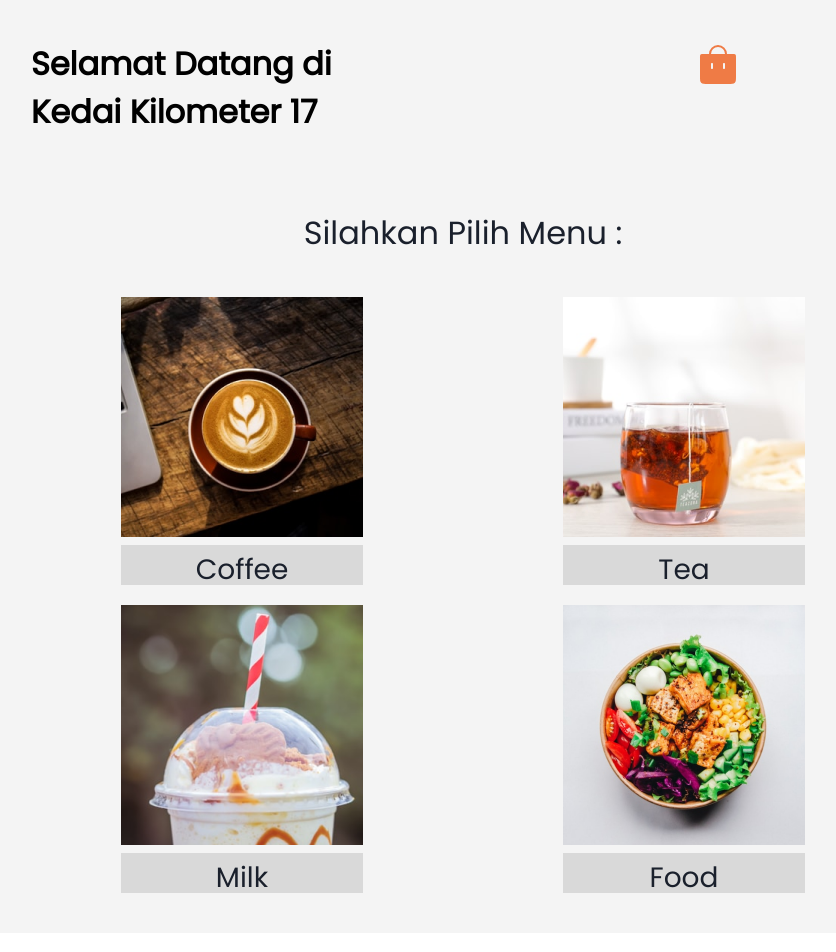
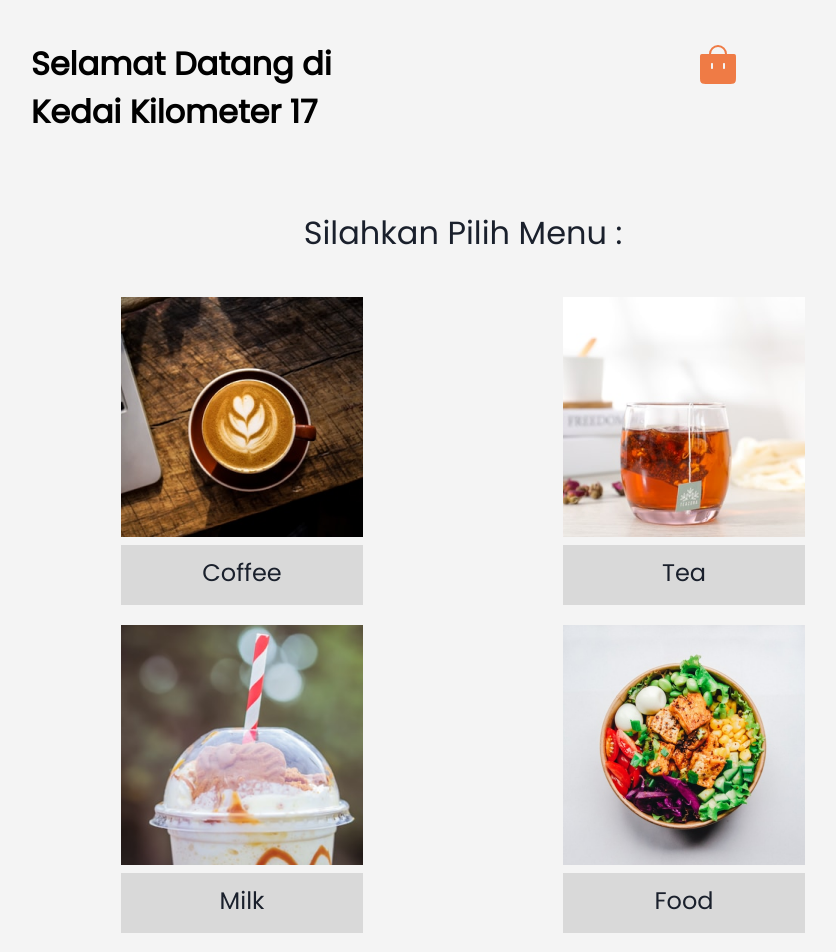
Before and after one commit to Yassar021/kedai-app, a Next.js app: page / in a window 1280 px wide. Shown: the top 952 px of the page, without its empty margins (177-1013 px from the left). Built offline with nearby package versions, Linux system fonts and the light colour scheme.

Commit message:
listMenuDone

```diff
--- a/components/HomeUser.jsx
+++ b/components/HomeUser.jsx
@@ -24,12 +24,12 @@ const HomeUser = () => {
                 </Center>
 
                 <SimpleGrid columns={{base:1,md:2}} spacing='20px'>
-                    <Link href='#' _active={{textDecoration:'none'}}>
+                    <Link href='/ListMenusUser' _active={{textDecoration:'none'}}>
                         <VStack>
                             <Image w='242px' h='240px'  src="/coffee.png" alt='Coffee' />
-                            <Box mt='0px !important' w='242px' h='40px' bgColor='#D9D9D9'>
+                            <Box mt='0px !important' w='242px' h='60px' bgColor='#D9D9D9'>
                                 <Center>
-                                    <Text mt='4px' fontSize={{base:'18px',lg:'28px'}}>Coffee</Text>
+                                    <Text mt='10px' fontSize={{base:'18px',lg:'24px'}}>Coffee</Text>
                                 </Center>
                             </Box>
                         </VStack>
@@ -37,9 +37,9 @@ const HomeUser = () => {
                     <Link href='#' _active={{textDecoration:'none'}}>
                         <VStack>
                             <Image w='242px' h='240px'  src="/tea.png" alt='Tea' />
-                            <Box mt='0px !important' w='242px' h='40px' bgColor='#D9D9D9'>
+                            <Box mt='0px !important' w='242px' h='60px' bgColor='#D9D9D9'>
                                 <Center>
-                                    <Text mt='4px' fontSize={{base:'18px',lg:'28px'}}>Tea</Text>
+                                    <Text mt='10px' fontSize={{base:'18px',lg:'24px'}}>Tea</Text>
                                 </Center>
                             </Box>
                         </VStack>
@@ -47,9 +47,9 @@ const HomeUser = () => {
                     <Link href='#' _active={{textDecoration:'none'}}>
                         <VStack>
                             <Image w='242px' h='240px'  src="/milkshake.png" alt='Milk' />
-                            <Box mt='0px !important' w='242px' h='40px' bgColor='#D9D9D9'>
+                            <Box mt='0px !important' w='242px' h='60px' bgColor='#D9D9D9'>
                                 <Center>
-                                    <Text mt='4px' fontSize={{base:'18px',lg:'28px'}}>Milk</Text>
+                                    <Text mt='10px' fontSize={{base:'18px',lg:'24px'}}>Milk</Text>
                                 </Center>
                             </Box>
                         </VStack>
@@ -57,9 +57,9 @@ const HomeUser = () => {
                     <Link href='#' _active={{textDecoration:'none'}}>
                         <VStack>
                             <Image w='242px' h='240px'  src="/food.png" alt='Food' />
-                            <Box mt='0px !important' w='242px' h='40px' bgColor='#D9D9D9'>
+                            <Box mt='0px !important' w='242px' h='60px' bgColor='#D9D9D9'>
                                 <Center>
-                                    <Text mt='4px' fontSize={{base:'18px',lg:'28px'}}>Food</Text>
+                                    <Text mt='10px' fontSize={{base:'18px',lg:'24px'}}>Food</Text>
                                 </Center>
                             </Box>
                         </VStack>
```
Also changed, not shown: components/ListMenus.jsx (added, +29 -0 lines), components/Menus.jsx (added, +60 -0 lines), pages/ListMenusUser.jsx (added, +9 -0 lines).
